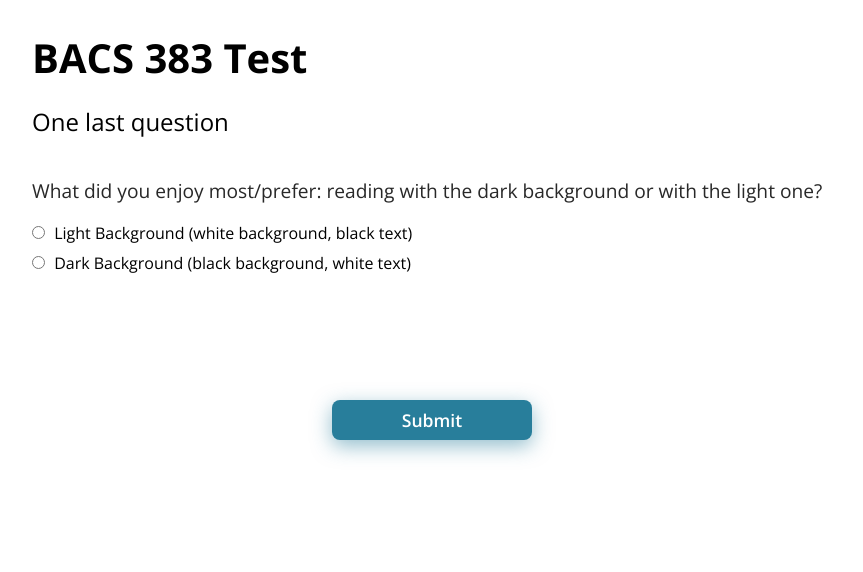
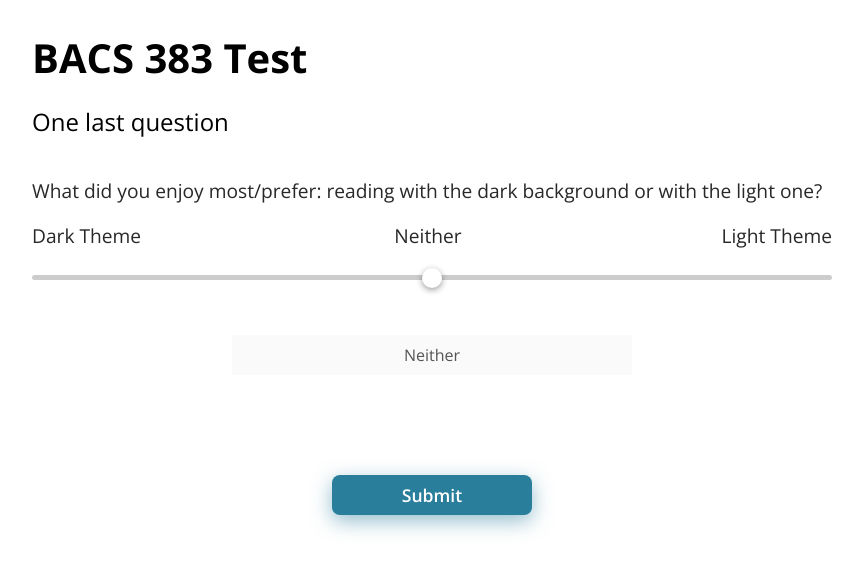
Before and after one commit to FOC96/Background-Color-Test, a PHP site: page /survey.php in a window 1280 px wide. Shown: the top 572 px of the page, without its empty margins (208-1071 px from the left). Run offline with PHP 8.4, Linux system fonts and the light colour scheme.

Commit message:
Timers, range

```diff
--- a/css/magic.css
+++ b/css/magic.css
@@ -228,3 +228,65 @@ h4 {
 	height: 0;
 	border: none;
 }
+
+#preferenceRange {
+	width: 100%;
+	-webkit-appearance: none;
+}
+
+#preferenceRange::-webkit-slider-thumb {
+	-webkit-appearance: none;
+	width: 20px;
+	height: 20px;
+	border: none;
+	background: white;
+	border-radius: 15px;
+	margin-top: -7px;
+	transition: .4s all;
+	box-shadow: 0px 2px 6px 0px rgba(0,0,0,.4);
+}
+
+#preferenceRange::-webkit-slider-thumb:active {
+	background: gray;
+	width: 30px;
+	height: 30px;
+	margin-top: -12px;
+}
+
+#preferenceRange::-webkit-slider-runnable-track {
+	height: 5px;
+	width: 100%;
+	background: rgba(0,0,0,.2);
+	border-radius: 3px;
+}
+
+.rangeLegend {
+	width: 33%;
+	float: left;
+}
+
+.lightLegend {
+	float: right;
+	text-align: right;
+}
+
+.neitherLegend {
+	text-align: center;
+}
+
+.flexDiv {
+	display: flex;
+	justify-content: space-between;
+	width: 49%;
+	float: left;
+	margin-left: 10px;
+}
+
+#resultInput {
+	border: none;
+	width: 50%;
+	margin-left: 25%;
+	float: left;
+	text-align: center;
+	margin-top: 50px;
+}
--- a/js/magic.js
+++ b/js/magic.js
@@ -15,3 +15,52 @@ function checkAble() {
 		inputButton.disable = true
 	}
 }
+
+function showRangeResult() {
+	result = document.getElementById('preferenceRange').value
+	text = document.getElementById('resultInput')
+
+	console.log(result);
+
+	if (result == -5) {
+		text.value = "\u2665 \u2665 \u2665 \u2665 \u2665"
+	} else if (result == -4) {
+		text.value = "\u2665 \u2665 \u2665 \u2665"
+	} else if (result == -3) {
+		text.value = "\u2665 \u2665 \u2665"
+	} else if (result == -2) {
+		text.value = "\u2665 \u2665"
+	} else if (result == -1) {
+		text.value = "\u2665"
+	} else if (result == 5) {
+		text.value = "\u2665 \u2665 \u2665 \u2665 \u2665"
+	} else if (result == 4) {
+		text.value = "\u2665 \u2665 \u2665 \u2665"
+	} else if (result == 3) {
+		text.value = "\u2665 \u2665 \u2665"
+	} else if (result == 2) {
+		text.value = "\u2665 \u2665"
+	} else if (result == 1) {
+		text.value = "\u2665"
+	} else {
+		text.value = "Neither"
+	}
+
+	light = document.getElementById('lightThemeLabel');
+	dark = document.getElementById('darkThemeLabel');
+	neither = document.getElementById('neitherLabel');
+
+	if (result > 0) {
+		light.style.fontWeight = "700";
+		dark.style.fontWeight = "300";
+		neither.style.fontWeight = "300"
+	} else if (result < 0) {
+		light.style.fontWeight = "300";
+		dark.style.fontWeight = "700";
+		neither.style.fontWeight = "300"
+	} else {
+		light.style.fontWeight = "300";
+		dark.style.fontWeight = "300";
+		neither.style.fontWeight = "700"
+	}
+}
--- a/survey.php
+++ b/survey.php
@@ -2,8 +2,10 @@
 <html>
     <head>
         <meta charset="utf-8">
+				<meta charset="utf-8">
         <meta name="viewport" content="width=device-width, user-scalable=no">
         <link rel="stylesheet" href="css/magic.css">
+				<script src="js/magic.js" charset="utf-8"></script>
         <title>5 Reasons to Learn a Second Language</title>
     </head>
     <body id="QuestionsBody">
@@ -13,12 +15,14 @@
            <h4>One last question</h4>
             <p></p>
            <p>What did you enjoy most/prefer: reading with the dark background or with the light one?</p>
-            <input type="radio" name="theme" id="LightBack">
-            <label for="LightBack">Light Background (white background, black text)</label>
-            <br>
-            <input type="radio" name="theme" id="DarkBack">
-            <label for="DarkBack">Dark Background (black background, white text)</label>
-            <br>
+
+						<p class="rangeLegend darkLegend" id="darkThemeLabel">Dark Theme</p>
+						<p class="rangeLegend neitherLegend" id="neitherLabel">Neither</p>
+						<p class="rangeLegend lightLegend" id="lightThemeLabel">Light Theme</p>
+
+						<input type="range" name="preference" min="-5" max="5" value="0" id="preferenceRange" oninput="showRangeResult()">
+
+						<input type="text" name="" value="Neither" id="resultInput" disabled>
 <br>
             <button type="button" name="button" onclick="change()">Submit</button>
        </main>
```
Also changed, not shown: text1Q.php (+16 -16 lines), text2.php (+12 -4 lines), text2Q.php (+14 -14 lines).
